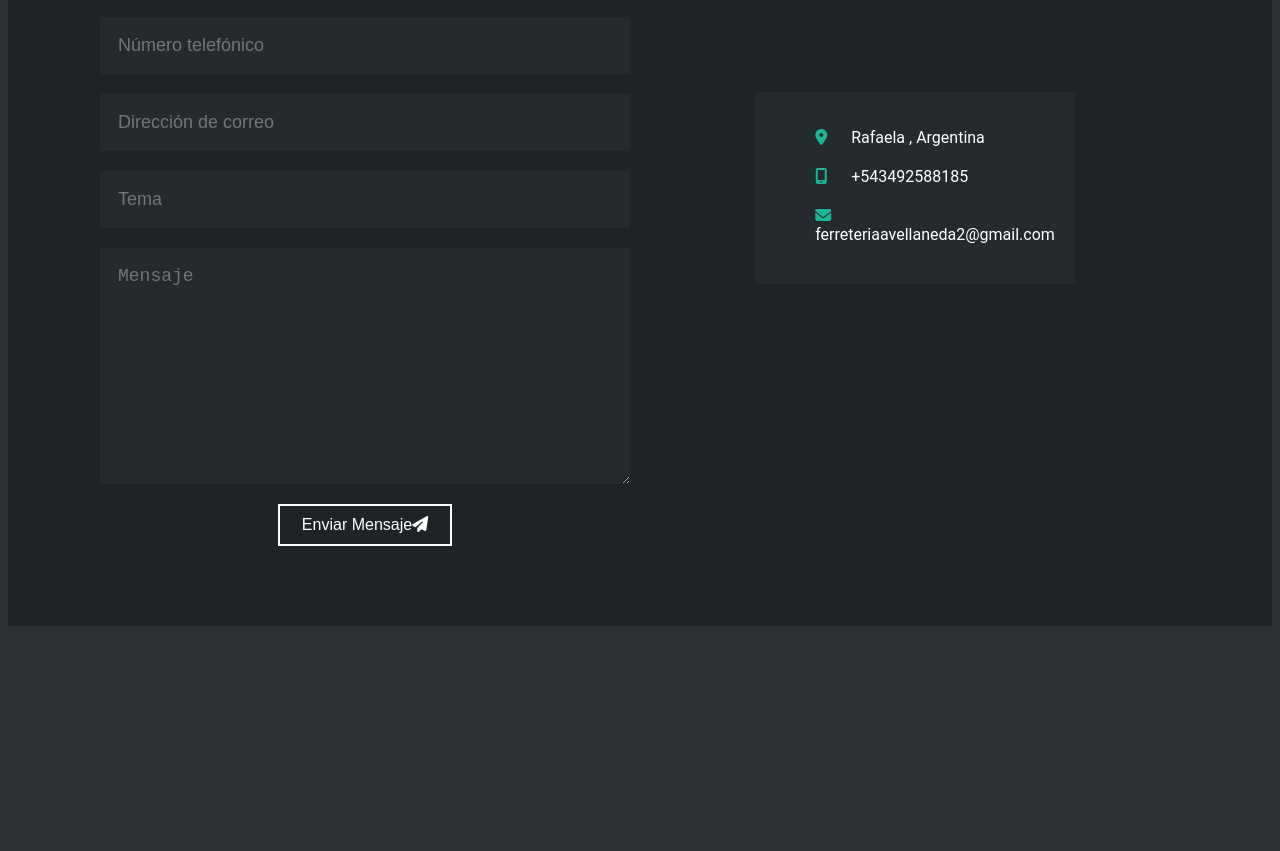
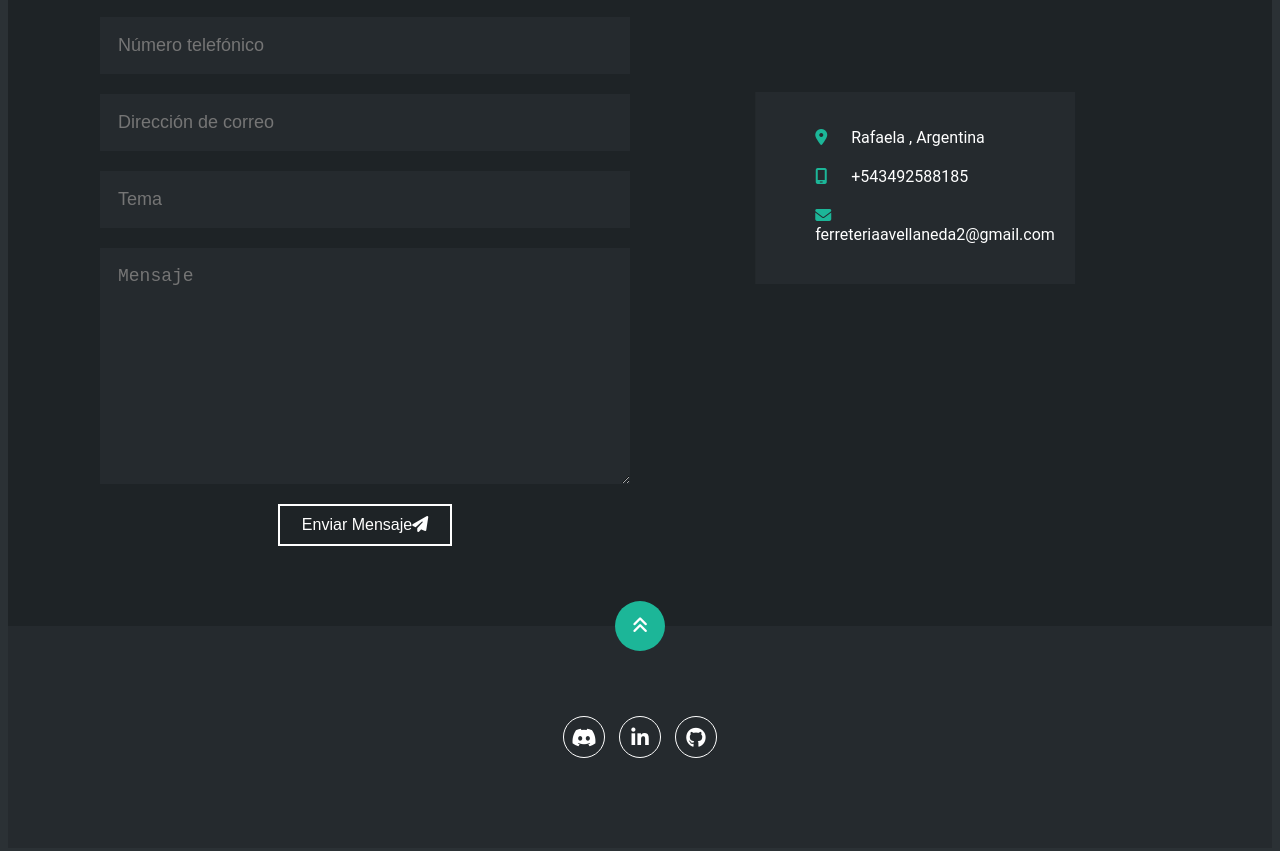
Before and after one commit to Gabriel-Villalba/portafolio, a plain HTML site: page index.html in a window 1280 px wide. Shown: the part 2208-3059 px from the top of the page. Before the commit the page ends 2842 px from the top, so only its background shows below. Drawn offline with Linux system fonts and the light colour scheme.

Commit message:
agregando footer

```diff
--- a/index.html
+++ b/index.html
@@ -248,6 +248,18 @@
         </div>
     </section>
 
+    <footer>
+        <a href="#inicio" class="arriba">
+            <i class="fa-solid fa-angles-up"></i>
+        </a>
+        <div class="redes">
+            <a href="https://Gabriel-Villalba#1710" target="_blank" rel="noreferrer noopener"><i class="fa-brands fa-discord"></i></a>
+            <a href="https://www.linkedin.com/in/gabriel-villalba-fav"><i class="fa-brands fa-linkedin-in"></i></a>
+            <a href="https://github.com/Gabriel-Villalba" target="_blank" rel="noreferrer noopener"><i class="fa-brands fa-github"></i></a>
+        </div>
+    </footer>
+
+
 
     <script src="app.js"></script>
 </body>
--- a/style.css
+++ b/style.css
@@ -320,6 +320,44 @@ footer{
     width: 100%;
 }
 
+footer{
+    background-color: #252A2E;
+    color: #fff;
+    padding: 50px 0 30px 0;
+    text-align: center;
+    position: relative;
+    width: 100%;
+}
+footer .redes{
+    margin-bottom: 20px;
+}
+footer .redes a{
+    color: #fff;
+    display: inline-block;
+    text-decoration: none;
+    border: 1px solid #fff;
+    border-radius: 100%;
+    width: 42px;
+    height: 42px;
+    line-height: 42px;
+    margin: 40px 5px;
+    font-size: 20px;
+    transition: .3s;
+}
+footer .arriba{
+    display: block;
+    width: 50px;
+    height: 50px;
+    background-color: #1CB698;
+    color: #fff;
+    position: absolute;
+    left: 50%;
+    transform: translateX(-50%);
+    top: -25px;
+    border-radius: 50%;
+    line-height: 50px;
+    font-size: 18px;
+}
 
 /* SECCION RESPONSIVE */
 @media screen and (max-width:980px){
```
